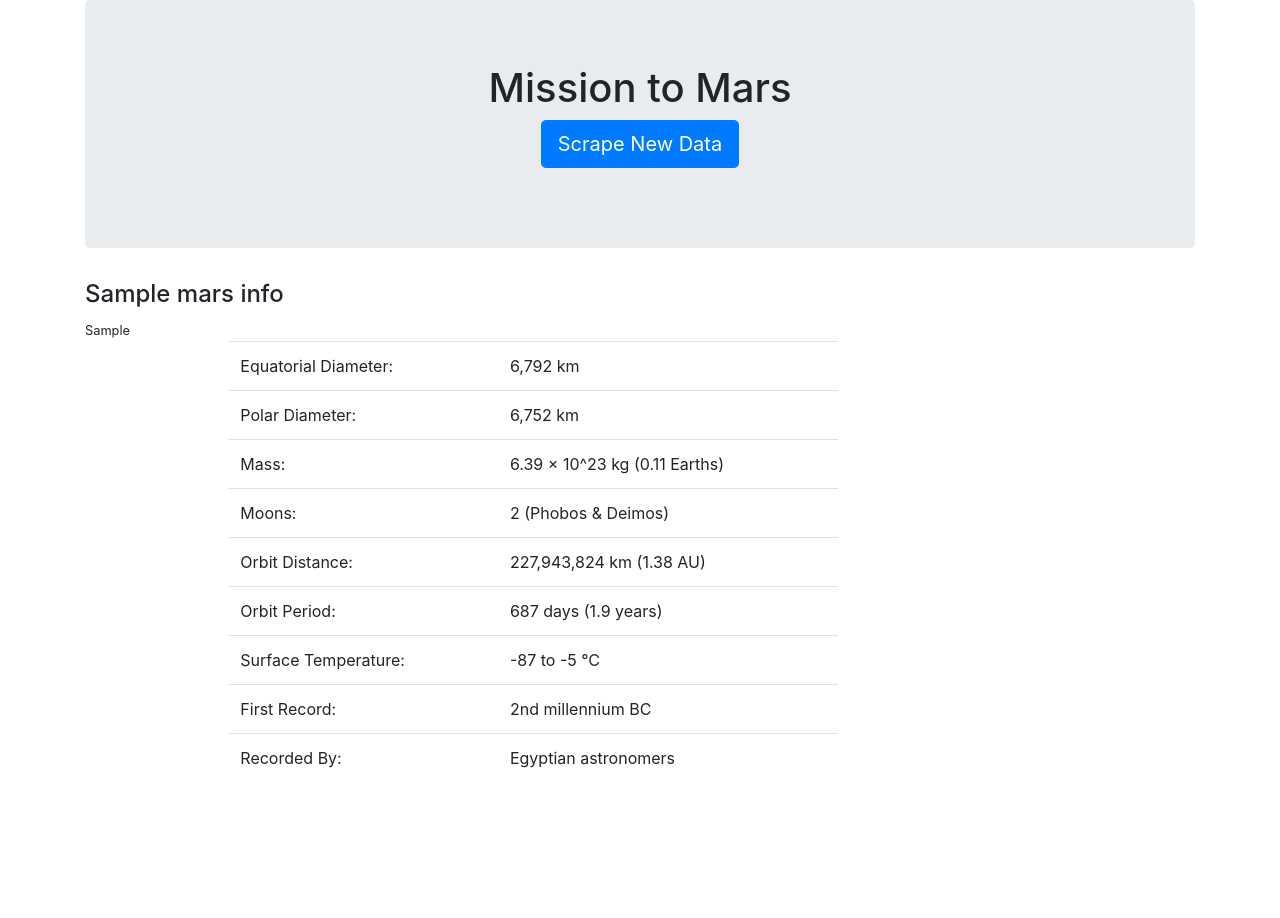
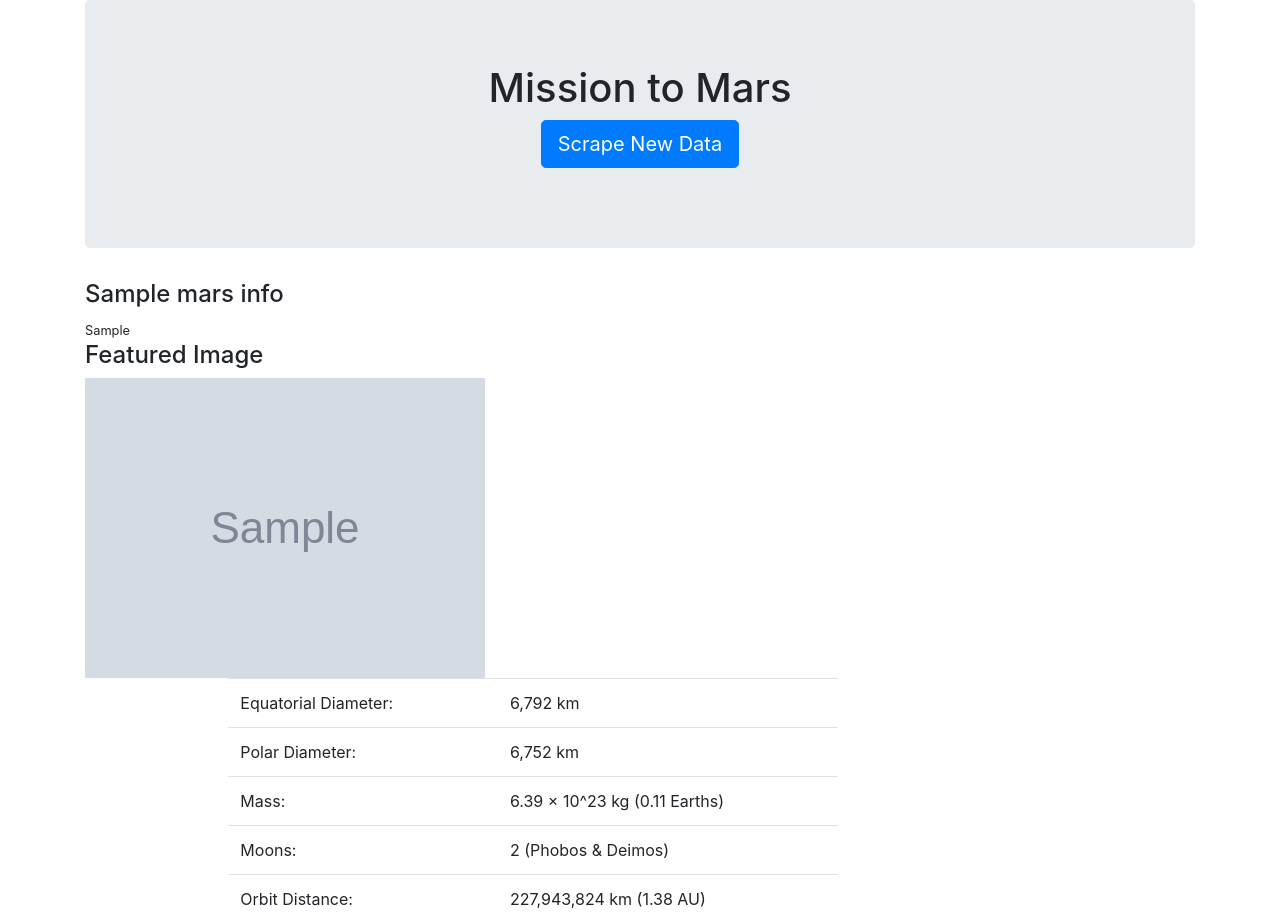
Before and after one commit to george-simon/web-scraping-challenge, a Flask app: page / in a window 1280 px wide. Shown: the top 918 px of the page. Before the commit the page ends 768 px from the top, so only its background shows below. Run offline with Flask 2, Linux system fonts and the light colour scheme; grey boxes marked "Sample" are stand-in pictures; a database or web service that is not in the repository returns one stand-in record (values such as "Sample title"); some libraries are stand-ins or nearby versions.

Commit message:
flask build out

```diff
--- a/Missions_to_Mars/scrape_mars.py
+++ b/Missions_to_Mars/scrape_mars.py
@@ -29,6 +29,8 @@ def scrape():
     mars_info["news_title"] = news_title.strip()
     mars_info["news_p"] = news_p.strip()
 
+    browser.quit()
+
     #featured image
     url = "https://www.jpl.nasa.gov/spaceimages/?search=&category=Mars"
     browser.visit(url)
--- a/Missions_to_Mars/templates/index.html
+++ b/Missions_to_Mars/templates/index.html
@@ -22,10 +22,16 @@
 
     <!-- mars_info -->
     {% if mars_info %}
-    <div class="row" id="craiglist-listings">
+    <div class="row" id="headline">
       <div class="col-md-12">
         <h4 class="heading">{{mars_info.news_title}}</h4>
         <small>{{mars_info.news_p}}</small>
+        <h4>Featured Image</h3>
+            <div class="image">
+                <a href="{{mars_info.featured_image_url}}">
+                    <img alt="featured_image" src="{{mars_info.featured_image_url}}">
+                </a>
+            </div>
       </div>
     </div>
   </div>
```
